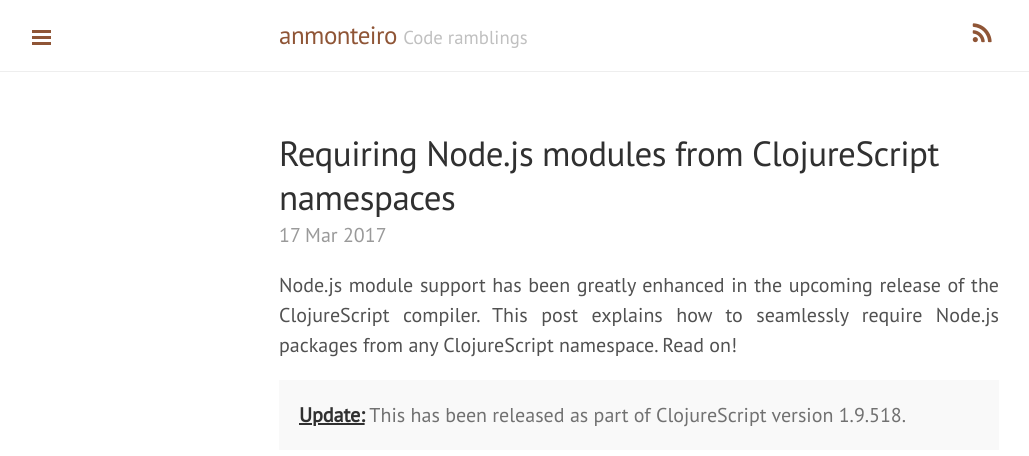
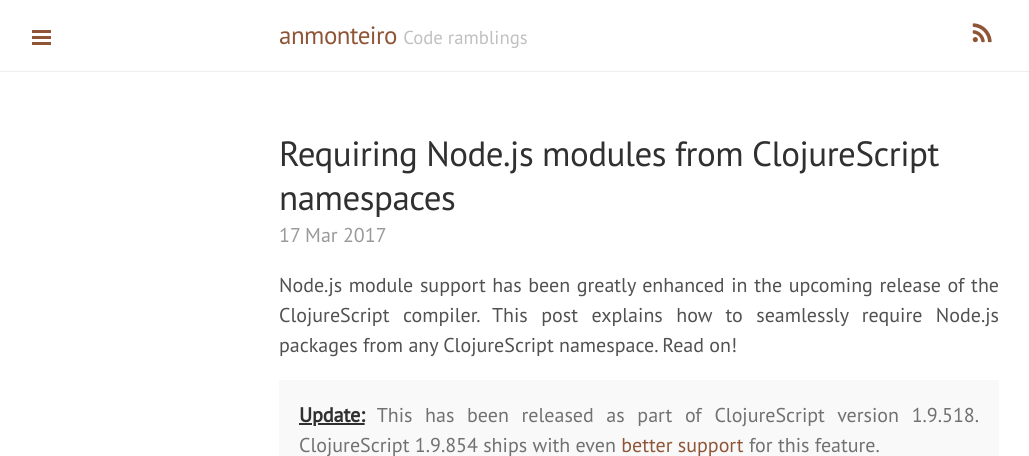
Before and after one commit to anmonteiro/anmonteiro.github.io, a Jekyll site: the page built from _posts/2017-03-17-requiring-node-js-modules-from-clojurescript-namespaces.md, in a window 1280 px wide and 900 px high, cut to the strip 0-456 px from the top of the window. Shown: the whole strip, without its empty margins (1-1030 px from the left). Built offline with Jekyll 4.4.1, drawn with Linux system fonts in a browser that asks for light colours; comment, search, counter and statistics services are not loaded; some of the changed text lies outside the part shown.

Commit message:
fix npm deps post

```diff
--- a/_posts/2017-03-17-requiring-node-js-modules-from-clojurescript-namespaces.md
+++ b/_posts/2017-03-17-requiring-node-js-modules-from-clojurescript-namespaces.md
@@ -12,7 +12,8 @@
 
 <div class="message">
   <strong style="text-decoration:underline">Update:</strong> This has been released
-  as part of ClojureScript version 1.9.518.
+  as part of ClojureScript version 1.9.518. ClojureScript 1.9.854 ships with even
+  <a href="https://clojurescript.org/news/2017-07-12-clojurescript-is-not-an-island-integrating-node-modules">better support</a> for this feature.
 </div>
 
 <div style="margin:30px">
```
Also changed, not shown: other parts of _posts/2017-03-17-requiring-node-js-modules-from-clojurescript-namespaces.md (+1 -0 lines).
